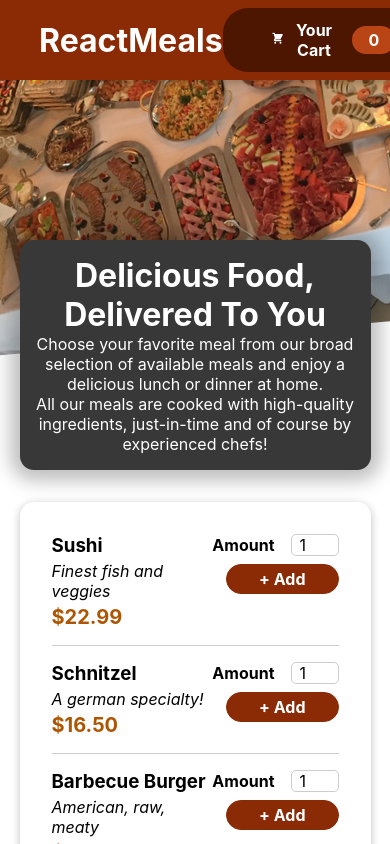
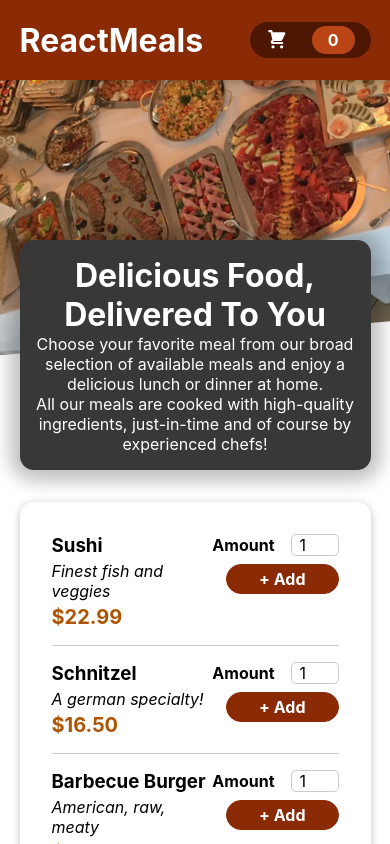
Before and after one commit to erfaneslami/Food-delivery-app, a React (Create React App) app: page / in a window 390 px wide. Shown: the top 844 px of the page. Built offline with nearby package versions, Linux system fonts and the light colour scheme.

Commit message:
fix mobile view style

```diff
--- a/src/components/Layout/Header.module.css
+++ b/src/components/Layout/Header.module.css
@@ -27,3 +27,9 @@
   object-fit: cover;
   transform: rotateZ(-5deg) translateY(-4rem) translateX(-1rem);
 }
+
+@media (max-width: 570px) {
+  .header {
+    padding: 0 5%;
+  }
+}
--- a/src/components/Layout/HeaderCartButton.js
+++ b/src/components/Layout/HeaderCartButton.js
@@ -29,7 +29,7 @@ const HeaderCartButton = (props) => {
       <span className={classes.icon}>
         <CartIcon />
       </span>
-      <span>Your Cart</span>
+      <span className={classes.cartText}>Your Cart</span>
       <span className={classes.badge}>{numberOfCartItems}</span>
     </button>
   );
--- a/src/components/Layout/HeaderCartButton.module.css
+++ b/src/components/Layout/HeaderCartButton.module.css
@@ -40,6 +40,16 @@
   animation: bump 300ms ease-out;
 }
 
+@media (max-width: 570px) {
+  .button {
+    padding: 0.25rem 1rem;
+  }
+
+  .cartText {
+    display: none;
+  }
+}
+
 @keyframes bump {
   0% {
     transform: scale(1);
```
